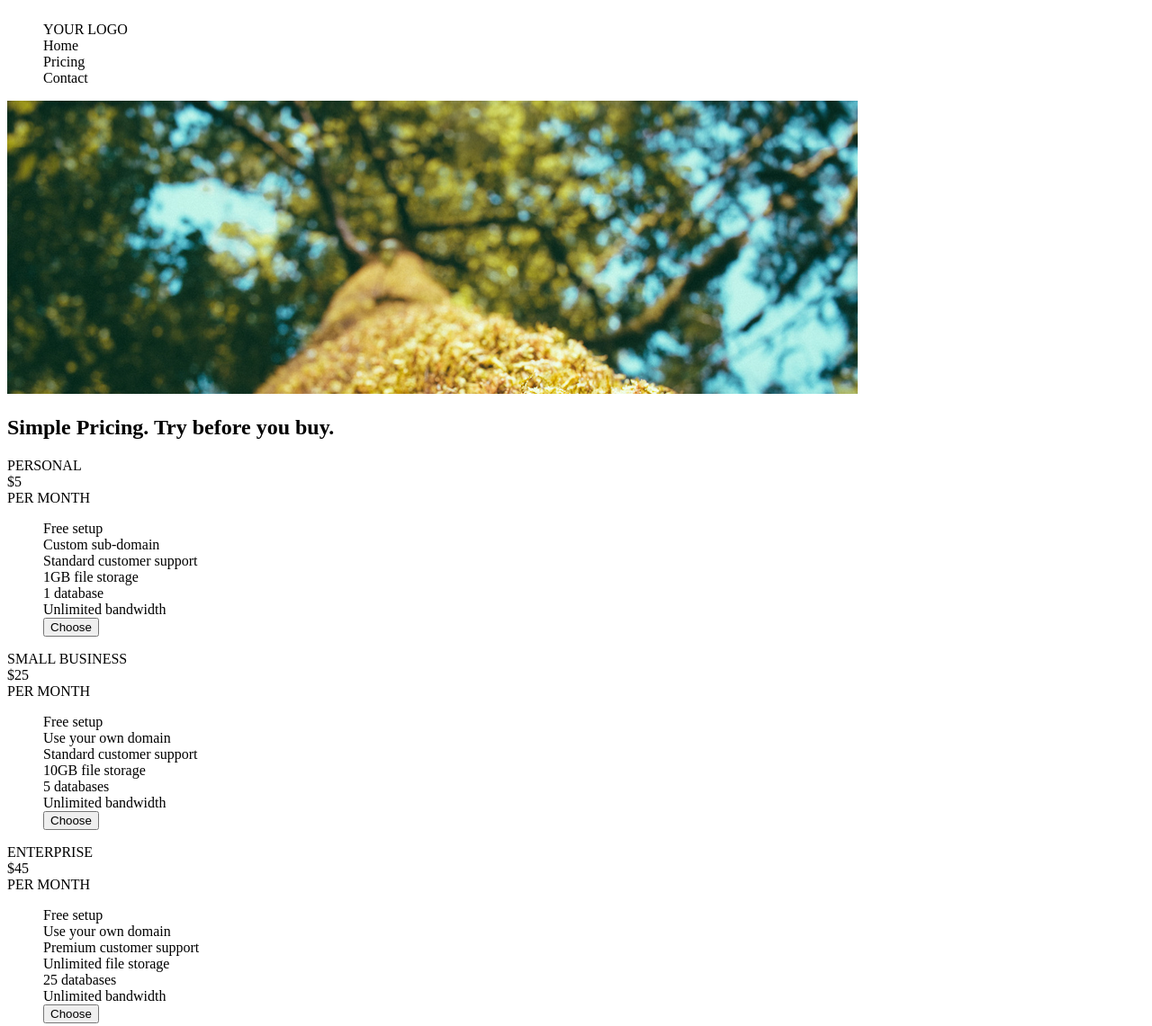
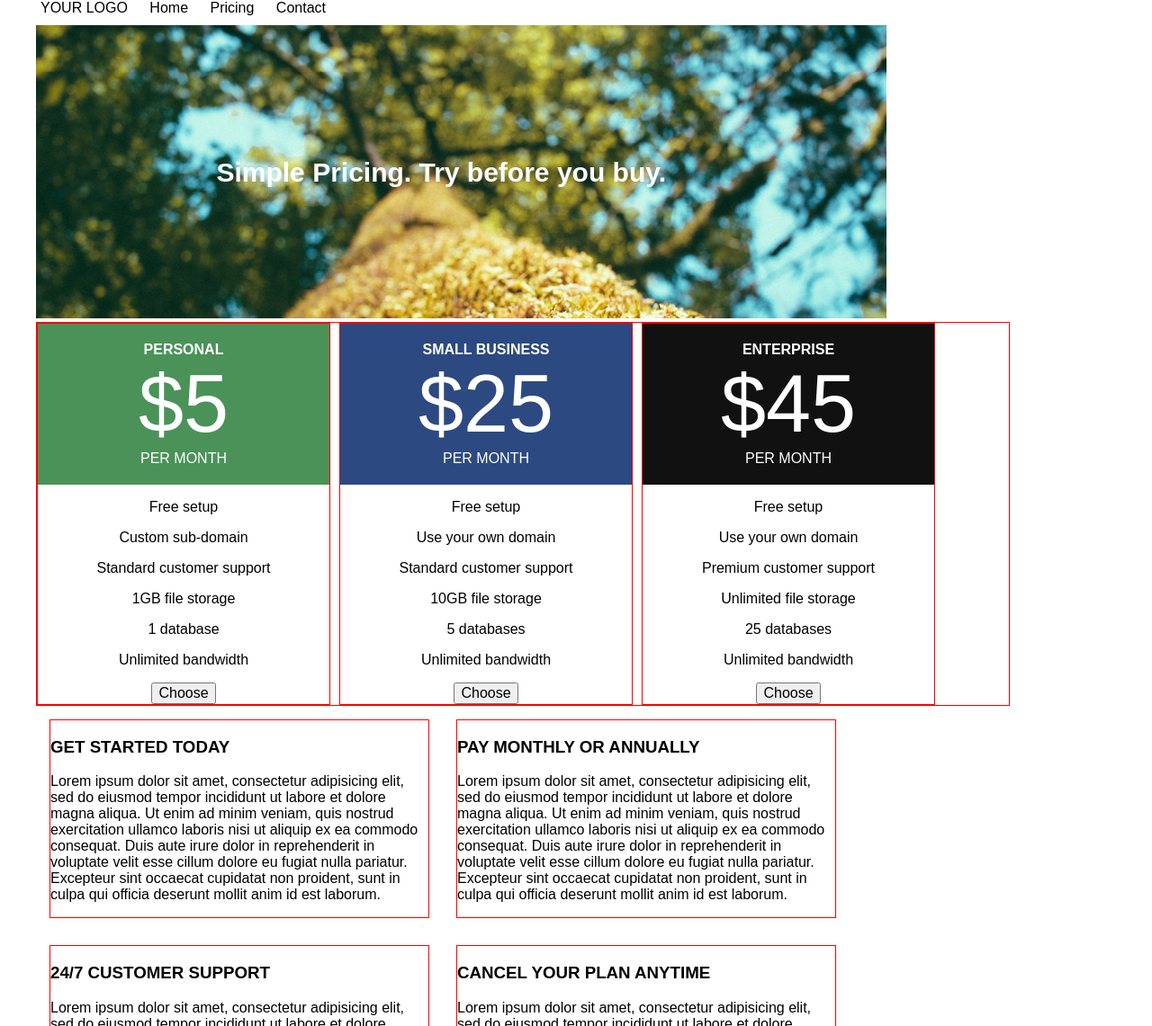
Before and after one commit to henryjf/htmlcss-wkend1, a plain HTML site: page index.html in a window 1280 px wide. Shown: the top 1141 px of the page at 90% size. Drawn offline with Linux system fonts and the light colour scheme.

Commit message:
css styling color in the boxes, floating content below image

```diff
--- a/css/main.css
+++ b/css/main.css
@@ -1,6 +1,89 @@
-.headerContent {
-  display: inline-block;
+
+.container {
+  width: 1200px;
+  position: relative;
+  margin: auto;
 }
  ul {
    list-style: none;
  }
+ header {margin-bottom: 10px;
+ }
+ .headerContent a {
+   text-decoration: none;
+   margin-right: 15px;
+   margin-left: 5px;
+   color: black;
+
+ }
+
+ nav {
+   position: relative;
+ }
+
+ h2 {
+   /*text-align: center;*/
+   position: absolute;
+   top: 150px;
+   right: 500px;
+   color: white;
+   font-size: 30px;
+ }
+.plans {
+  border: 1px solid green;
+  width: 90%;
+  text-align: center;
+}
+
+.plan5 {
+  border: 1px solid red;
+  width: 30%;
+  float: left;
+  margin-right: 10px;
+}
+.plan25 {
+  border: 1px solid red;
+  width: 30%;
+  float: left;
+  margin-right: 10px;
+}
+.plan45 {
+  border: 1px solid red;
+  width:30%;
+  float: left;
+  margin-right: 10px;
+}
+.box1 {
+  padding: 20px;
+  background-color: #4A9258;
+  color: white;
+}
+.box2 {
+  padding: 20px;
+  background-color: #2C4A81;
+  color: white;
+}
+.box3 {
+  padding: 20px;
+  background-color: #111111;
+  color: white;
+}
+.one {
+  font-weight: bold;
+}
+.price {
+  font-size: 90px;
+}
+.plans {
+  border: 1px solid red;
+  float: left;
+}
+.lorem {
+  width: 420px;
+  border: 1px solid red;
+  float: left;
+  margin: 15px;
+}
+footer {
+  clear: both;
+}
--- a/index.html
+++ b/index.html
@@ -2,91 +2,101 @@
 <html>
   <head>
     <meta charset="utf-8">
+    <link rel="stylesheet" href='css/normalize.css'>
     <link rel="stylesheet" href="css/main.css">
     <title>Static Web Page</title>
   </head>
   <body>
+    <div class="container">
     <header>
       <nav>
-        <ul class="headerContent">
-          <li>YOUR LOGO</li>
-          <li>Home</li>
-          <li>Pricing</li>
-          <li>Contact</li>
-          </ul>
+        <div class="headerContent">
+          <a href="#">YOUR LOGO</a>
+          <a href="#">Home</a>
+          <a href="#">Pricing</a>
+          <a href="#">Contact</a>
+
+        </div>
       </nav>
     </header>
     <div class=image>
         <img src="images/tree_image.png">
         <h2>Simple Pricing. Try before you buy.</h2>
     </div>
+<div class="content">
 
     <div class="plans">
       <div class="plan5">
-        <div class="box">
+        <div class="box1">
           <div class="one">PERSONAL</div>
           <div class="price">$5</div>
           <div class="month">PER MONTH</div>
         </div>
-        <ul>
-          <div>Free setup</div>
-          <div>Custom sub-domain</div>
-          <li>Standard customer support</li>
-          <li>1GB file storage</li>
-          <li>1 database</li>
-          <li>Unlimited bandwidth</li>
+
+          <p>Free setup</p>
+          <p>Custom sub-domain</p>
+          <p>Standard customer support</p>
+          <p>1GB file storage</p>
+          <p>1 database</p>
+          <p>Unlimited bandwidth</p>
           <button>Choose</button>
-        </ul>
       </div>
 
       <div class="plan25">
-        <div class="box">
+        <div class="box2">
           <div class="one">SMALL BUSINESS</div>
           <div class="price">$25</div>
           <div class="month">PER MONTH</div>
         </div>
-        <ul>
-          <li>Free setup</li>
-          <li>Use your own domain</li>
-          <li>Standard customer support</li>
-          <li>10GB file storage</li>
-          <li>5 databases</li>
-          <li>Unlimited bandwidth</li>
+
+          <p>Free setup</p>
+          <p>Use your own domain</p>
+          <p>Standard customer support</p>
+          <p>10GB file storage</p>
+          <p>5 databases</p>
+          <p>Unlimited bandwidth</p>
           <button>Choose</button>
-        </ul>
       </div>
 
       <div class="plan45">
-        <div class="box">
+        <div class="box3">
           <div class="one">ENTERPRISE</div>
           <div class="price">$45</div>
           <div class="month">PER MONTH</div>
         </div>
-        <ul>
-          <li>Free setup</li>
-          <li>Use your own domain</li>
-          <li>Premium customer support</li>
-          <li>Unlimited file storage</li>
-          <li>25 databases</li>
-          <li>Unlimited bandwidth</li>
+
+          <p>Free setup</p>
+          <p>Use your own domain</p>
+          <p>Premium customer support</p>
+          <p>Unlimited file storage</p>
+          <p>25 databases</p>
+          <p>Unlimited bandwidth</p>
           <button>Choose</button>
-        </ul>
       </div>
 
     </div>
 
-    <div class="content">
+    <div class="lorem">
       <h3>GET STARTED TODAY</h3>
       <p>Lorem ipsum dolor sit amet, consectetur adipisicing elit, sed do eiusmod tempor incididunt ut labore et dolore magna aliqua. Ut enim ad minim veniam, quis nostrud exercitation ullamco laboris nisi ut aliquip ex ea commodo consequat. Duis aute irure dolor in reprehenderit in voluptate velit esse cillum dolore eu fugiat nulla pariatur. Excepteur sint occaecat cupidatat non proident, sunt in culpa qui officia deserunt mollit anim id est laborum.</p>
+    </div>
+
+    <div class="lorem">
       <h3>PAY MONTHLY OR ANNUALLY</h3>
       <p>Lorem ipsum dolor sit amet, consectetur adipisicing elit, sed do eiusmod tempor incididunt ut labore et dolore magna aliqua. Ut enim ad minim veniam, quis nostrud exercitation ullamco laboris nisi ut aliquip ex ea commodo consequat. Duis aute irure dolor in reprehenderit in voluptate velit esse cillum dolore eu fugiat nulla pariatur. Excepteur sint occaecat cupidatat non proident, sunt in culpa qui officia deserunt mollit anim id est laborum.</p>
+    </div>
+
+      <div class="lorem">
       <h3>24/7 CUSTOMER SUPPORT</h3>
       <p>Lorem ipsum dolor sit amet, consectetur adipisicing elit, sed do eiusmod tempor incididunt ut labore et dolore magna aliqua. Ut enim ad minim veniam, quis nostrud exercitation ullamco laboris nisi ut aliquip ex ea commodo consequat. Duis aute irure dolor in reprehenderit in voluptate velit esse cillum dolore eu fugiat nulla pariatur. Excepteur sint occaecat cupidatat non proident, sunt in culpa qui officia deserunt mollit anim id est laborum.</p>
+      </div>
+
+      <div class="lorem">
       <h3>CANCEL YOUR PLAN ANYTIME</h3>
       <p>Lorem ipsum dolor sit amet, consectetur adipisicing elit, sed do eiusmod tempor incididunt ut labore et dolore magna aliqua. Ut enim ad minim veniam, quis nostrud exercitation ullamco laboris nisi ut aliquip ex ea commodo consequat. Duis aute irure dolor in reprehenderit in voluptate velit esse cillum dolore eu fugiat nulla pariatur. Excepteur sint occaecat cupidatat non proident, sunt in culpa qui officia deserunt mollit anim id est laborum.</p>
     </div>
-
+</div>
     <footer>Try now for 14 days. No credit card required. Header image courtesy of Unsplash.</footer>
-
+  </container>
   </body>
 </html>
```
Also changed, not shown: css/normalize.css.
